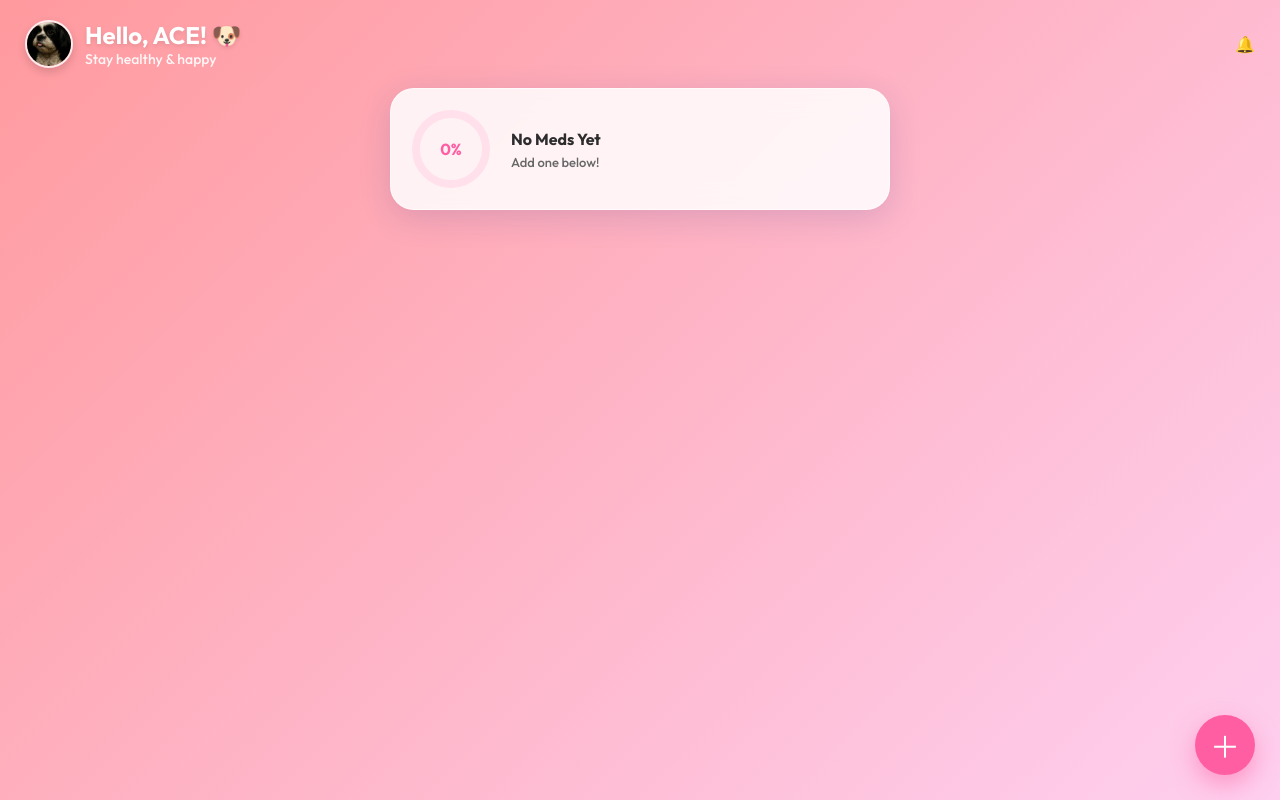
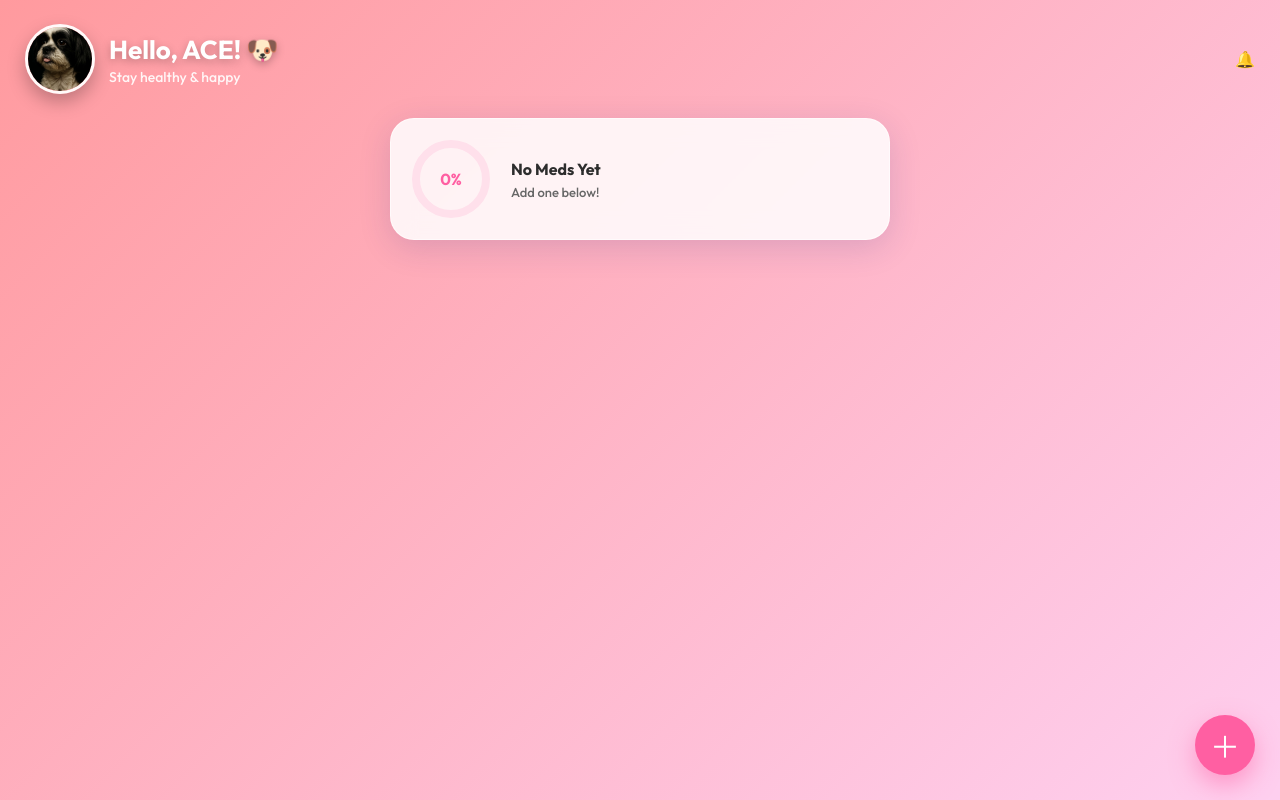
Before and after one commit to Ejaaaay/ace-meds, a plain HTML site: page index.html in a window 1280 px wide. Drawn offline with Linux system fonts and the light colour scheme.

Commit message:
Update index.html

```diff
--- a/index.html
+++ b/index.html
@@ -34,15 +34,25 @@
 
   /* --- HEADER & DASHBOARD --- */
   .header {
-    width: 100%;
-    padding: 20px 25px;
-    display: flex;
-    justify-content: space-between;
-    align-items: center;
-  }
+  width: 100%;
+  padding: 24px 25px;
+  display: flex;
+  justify-content: space-between;
+  align-items: center;
+}
 
-  .welcome-text h1 { margin: 0; font-size: 24px; color: #fff; text-shadow: 0 2px 4px rgba(0,0,0,0.1); }
-  .welcome-text p { margin: 0; font-size: 14px; color: rgba(255,255,255,0.9); }
+ .welcome-text h1 {
+  margin: 0;
+  font-size: 26px;
+  color: #fff;
+  text-shadow: 0 3px 8px rgba(0,0,0,0.25);
+}
+
+.welcome-text p {
+  margin: 2px 0 0 0;
+  font-size: 14px;
+  color: rgba(255,255,255,0.9);
+}
 
   .dashboard {
     background: var(--glass);
@@ -170,16 +180,16 @@
 .header-left {
   display: flex;
   align-items: center;
-  gap: 12px;
+  gap: 14px;
 }
 
 .ace-avatar {
-  width: 48px;
-  height: 48px;
+  width: 70px;
+  height: 70px;
   border-radius: 50%;
   object-fit: cover;
-  border: 2px solid rgba(255,255,255,0.8);
-  box-shadow: 0 4px 10px rgba(0,0,0,0.15);
+  border: 3px solid rgba(255,255,255,0.95);
+  box-shadow: 0 8px 18px rgba(0,0,0,0.25);
 }
 .med-card {
   transition: transform 0.15s ease, box-shadow 0.15s ease;
@@ -202,6 +212,15 @@
   background: var(--primary);
   border-color: var(--primary-dark);
 }
+
+  .med-progress {
+  display: block;
+  margin-top: 4px;
+  font-size: 12px;
+  font-weight: 600;
+  color: var(--primary-dark);
+}
+
 
 
 </style>
@@ -527,11 +546,12 @@ function render() {
   let takenDoses = 0;
 
   meds.forEach(med => {
-    // Calculate stats
-    med.schedule.forEach(s => {
-      totalDoses++;
-      if (s.taken) takenDoses++;
-    });
+    const medTotal = med.schedule.length;
+    const medTaken = med.schedule.filter(s => s.taken).length;
+
+    // Add to global dashboard totals
+    totalDoses += medTotal;
+    takenDoses += medTaken;
 
     const card = document.createElement('div');
     card.className = 'med-card';
@@ -552,6 +572,7 @@ function render() {
         <div>
           <div class="med-name">${med.name}</div>
           <span class="med-dose">${med.dose} • ${med.freq}x daily</span>
+          <span class="med-progress">${medTaken} / ${medTotal} doses taken</span>
         </div>
         <div class="action-row">
             <button class="icon-btn edit-btn" onclick="openEditTimes(${med.id})">✎</button>
@@ -605,4 +626,5 @@ document.addEventListener('DOMContentLoaded', () => {
 
 </script>
 </body>
+
 </html>
```
